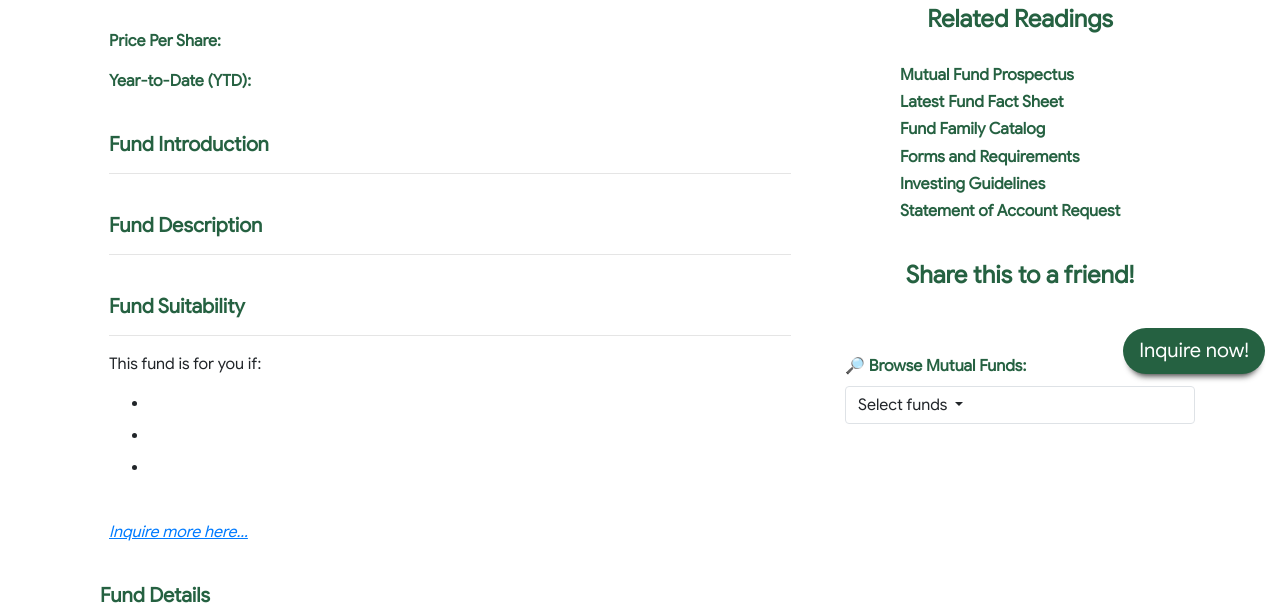
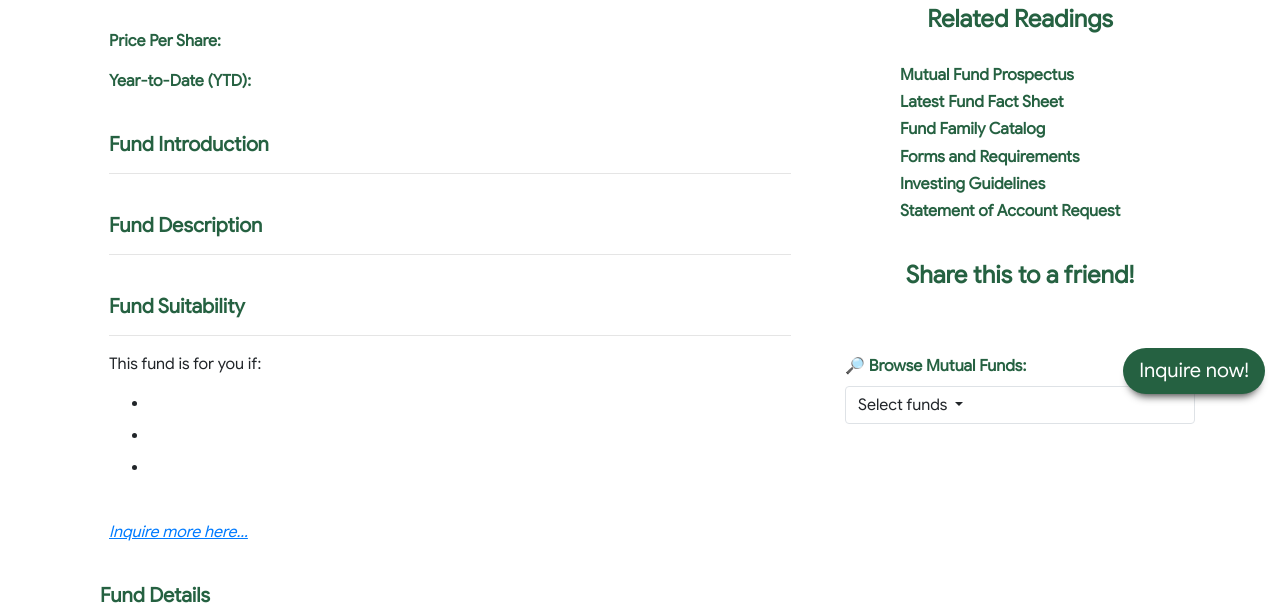
Before and after one commit to erwindioxide/recommendation-engine, a plain HTML site: page fund-details.html in a window 1280 px wide. Shown: the part 188-800 px from the top of the page. Drawn offline with nearby package versions, Linux system fonts and the light colour scheme; files whose address does not match are found by name.

Commit message:
520 px float button

```diff
--- a/style.sass
+++ b/style.sass
@@ -83,12 +83,12 @@ html, body
 #sticky, .sticky
 	position: fixed
 	right: 15px
-	top: 500px
+	top: 520px
 	transition: all 0.2s ease-in-out
 	border-radius: 24px
 	z-index: 1
 	cursor: pointer
-	box-shadow: 0 8px 6px -6px #3c3c3c
+	box-shadow: 0 8px 8px -6px #3c3c3c
 
 #sticky:hover, .sticky:hover
 	transform: scale(1.1)
```
Also changed, not shown: style.css.
